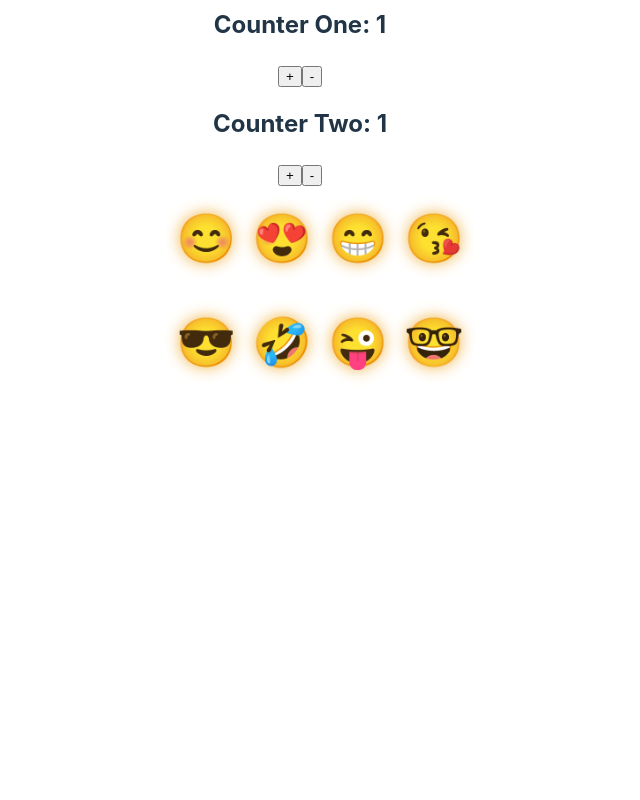
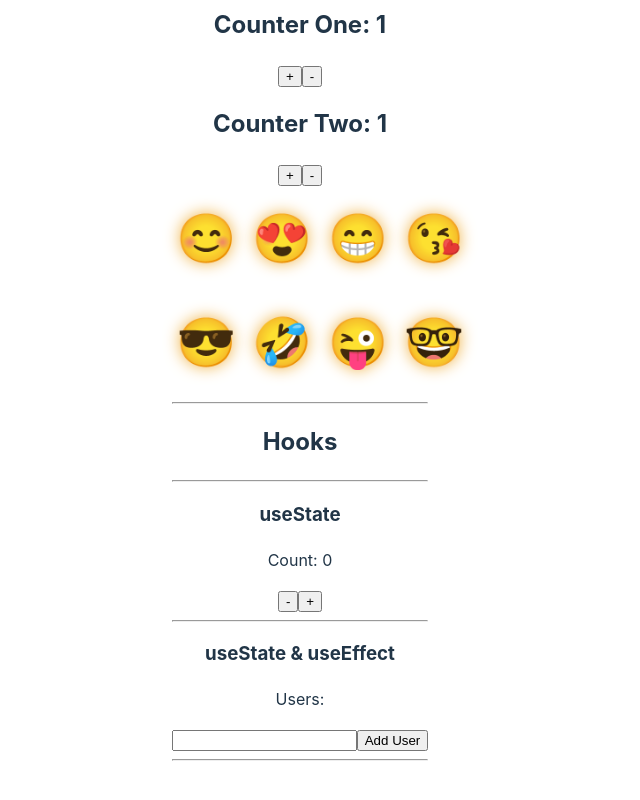
Before and after one commit to bazmurphy/typescript-react, a React (Vite) app: page / in a window 1280 px wide. Shown: the part 260-1060 px from the top of the page, without its empty margins (340-980 px from the left). Before the commit the page ends 800 px from the top, so only its background shows below. Built offline with nearby package versions, Linux system fonts and the light colour scheme.

Commit message:
hooks useState useEffect

```diff
--- a/src/App.tsx
+++ b/src/App.tsx
@@ -3,6 +3,7 @@ import Section from "./components/Section";
 import Counter from "./components/Counter";
 import CounterTwo from "./components/CounterTwo";
 import List from "./components/List";
+import Hooks from "./components/Hooks";
 
 import "./App.css";
 
@@ -29,6 +30,7 @@ function App() {
         items={["😎", "🤣", "😜", "🤓"]}
         render={(item: string) => <span className="fun-two">{item}</span>}
       />
+      <Hooks />
     </>
   );
 }
--- /dev/null
+++ b/src/components/Hooks.tsx
@@ -0,0 +1,80 @@
+import { useState, useEffect } from "react";
+
+interface User {
+  id: number;
+  username: string;
+}
+
+const Hooks = () => {
+  // useState will infer the type from the initial state, but we can be more explicit
+  const [count, setCount] = useState<number>(0);
+  const [users, setUsers] = useState<User[] | null>(null);
+
+  const [input, setInput] = useState<string>("");
+
+  // useEffect deals with Side Effects, so it doesn't really return a value (same as useLayoutEffect)
+  // so with TypeScript there is nothing much to do
+  // Side Effects are "when something changes, something else can happen"
+  // it doesn't return a value but maybe you want to change something else
+
+  useEffect(() => {
+    console.log("Mounting...");
+    // When you use Strict Mode it mounts the Component
+    // then it unmounts it, then it remounts it again
+
+    console.log("Users: ", users);
+
+    // useEffect does return a Clean Up function
+    return () => console.log("Unmounting...");
+  }, [users]);
+
+  const handleClick = () => {
+    if (!users) {
+      setUsers([{ id: 1, username: input }]);
+    } else {
+      setUsers([
+        ...users,
+        { id: users[users.length - 1].id + 1, username: input },
+      ]);
+    }
+    setInput("");
+  };
+
+  return (
+    <div>
+      <hr />
+      <h2>Hooks</h2>
+      <hr />
+      <h3>useState</h3>
+      <p>Count: {count}</p>
+      <div>
+        <button onClick={() => setCount((prevCount) => prevCount - 1)}>
+          -
+        </button>
+        <button onClick={() => setCount((prevCount) => prevCount + 1)}>
+          +
+        </button>
+      </div>
+      <hr />
+      <h3>useState & useEffect</h3>
+      <p>Users:</p>
+      <ol>
+        {users?.map((user) => (
+          <li key={user.id}>
+            <span>id:{user.id}</span> <span>username:{user.username}</span>
+          </li>
+        ))}
+      </ol>
+      <div>
+        <input
+          type="text"
+          value={input}
+          onChange={(event) => setInput(event.target.value)}
+        />
+        <button onClick={handleClick}>Add User</button>
+      </div>
+      <hr />
+    </div>
+  );
+};
+export default Hooks;
```
